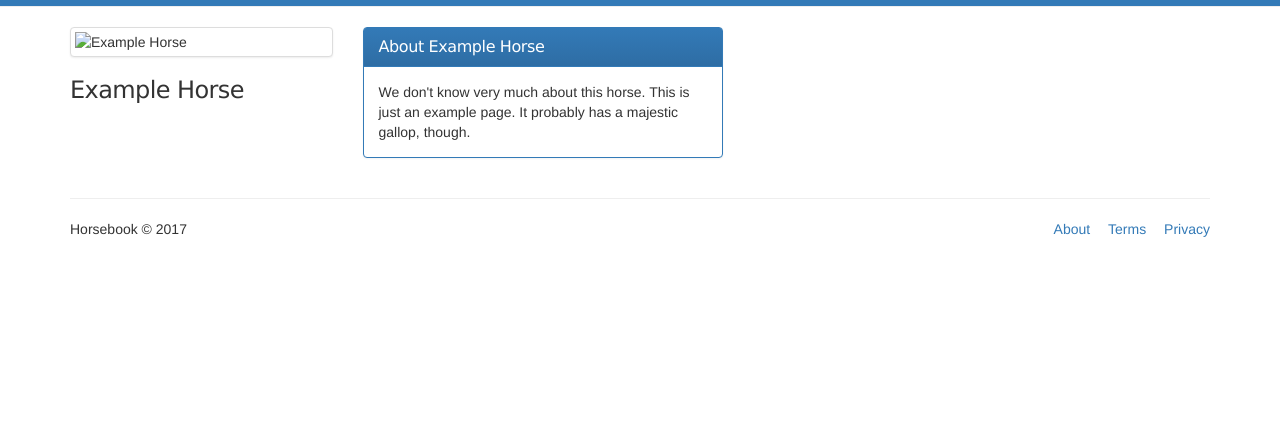
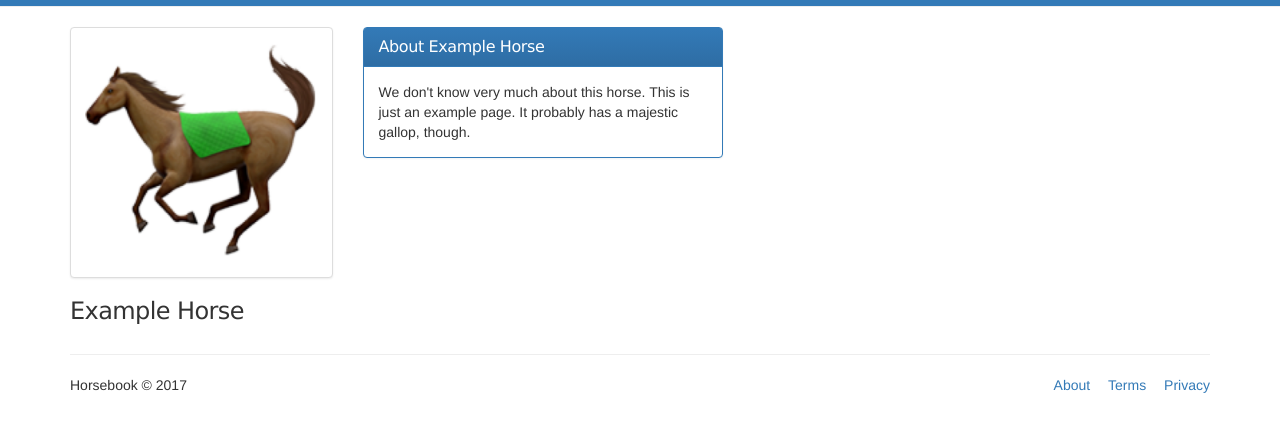
Before and after one commit to ecmendenhall/horsebook, a plain HTML site: page profiles/example.html in a window 1280 px wide. Shown: the part 83-514 px from the top of the page. Drawn offline with nearby package versions, Linux system fonts and the light colour scheme; the site is published under a folder, as on GitHub Pages, so addresses that start at the root find nothing; files whose address does not match are found by name.

Commit message:
Missed a relative path!

```diff
--- a/profiles/example.html
+++ b/profiles/example.html
@@ -31,7 +31,7 @@
 
       <div class="row">
         <div class="col-md-3">
-          <img src="/img/horses/example-horse.png" alt="Example Horse" class="img-responsive thumbnail">
+          <img src="../img/horses/example-horse.png" alt="Example Horse" class="img-responsive thumbnail">
           <h3>Example Horse</h3>
         </div>
         <div class="col-md-4">
```
